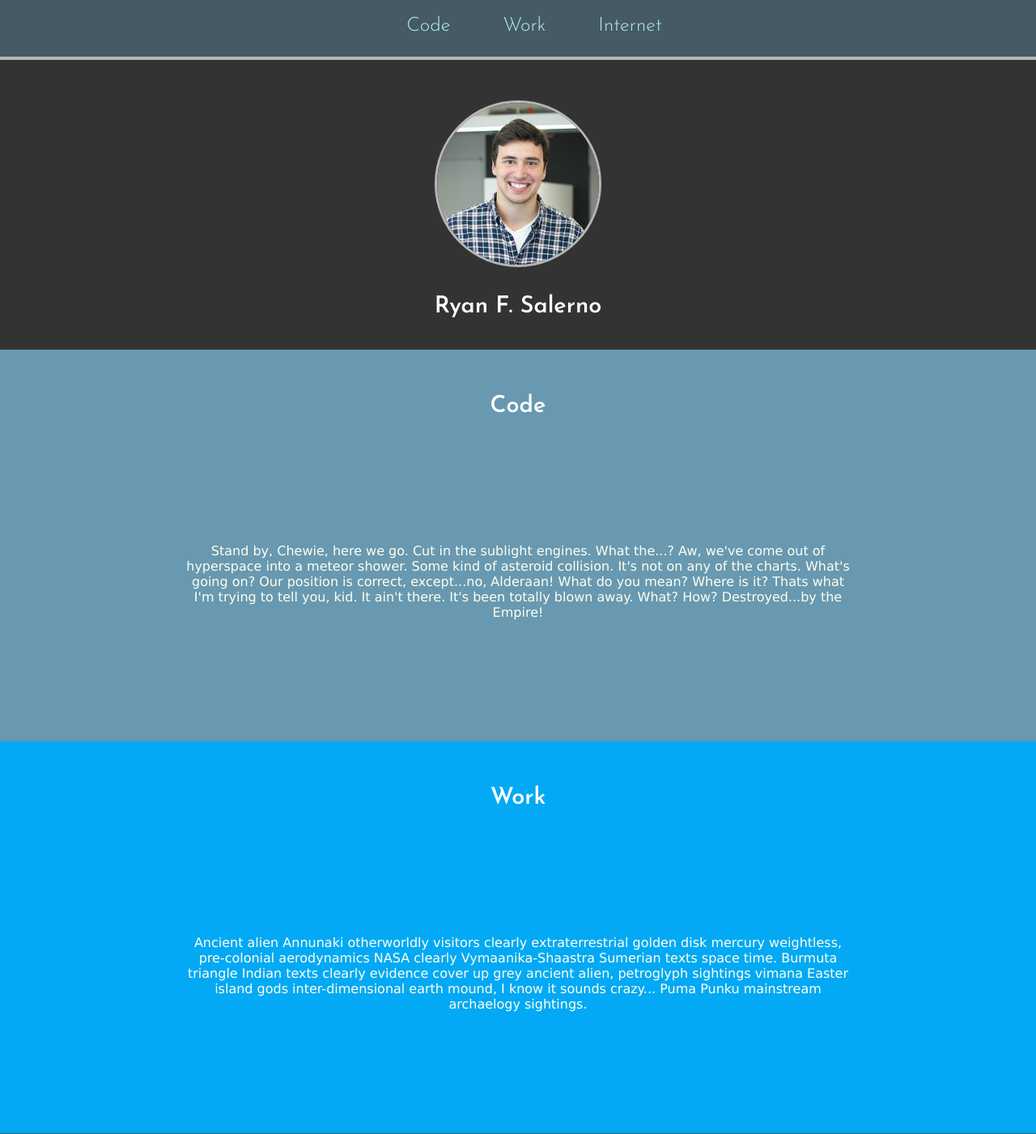
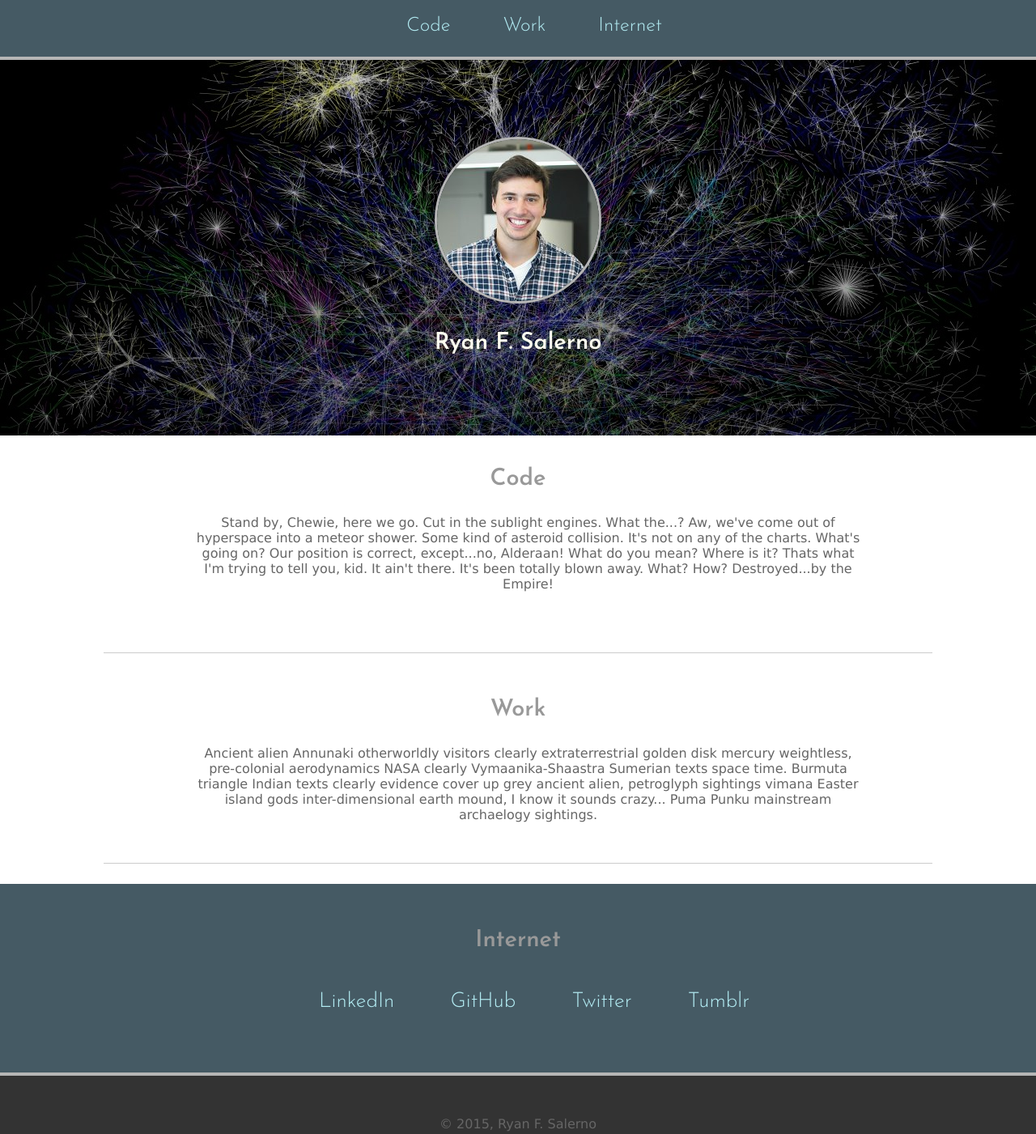
Before and after one commit to Petey101/ryanfs.github.io, a plain HTML site: page index.html in a window 1280 px wide. Shown: the top 1401 px of the page at 81% size. Drawn offline with Linux system fonts and the light colour scheme.

Commit message:
Update style to site add background image

```diff
--- a/index.html
+++ b/index.html
@@ -16,16 +16,19 @@
         </nav>
         <section class="hello">
         	<img src="imgs/ryan.jpg" class="headshot"/>
-          <h2>Ryan F. Salerno</h2>
+          <h1>Ryan F. Salerno</h1>
         </section>
       </header>
       <section class="code" id="code">
       	<h2>Code</h2>
       	<p>Stand by, Chewie, here we go. Cut in the sublight engines. What the...? Aw, we've come out of hyperspace into a meteor shower. Some kind of asteroid collision. It's not on any of the charts. What's going on? Our position is correct, except...no, Alderaan! What do you mean? Where is it? Thats what I'm trying to tell you, kid. It ain't there. It's been totally blown away. What? How? Destroyed...by the Empire!</p>
+
       </section>
+      <div class="divider"></div>
       <section class="work" id ="work">
       	<h2>Work</h2>
       	<p>Ancient alien Annunaki otherworldly visitors clearly extraterrestrial golden disk mercury weightless, pre-colonial aerodynamics NASA clearly Vymaanika-Shaastra Sumerian texts space time. Burmuta triangle Indian texts clearly evidence cover up grey ancient alien, petroglyph sightings vimana Easter island gods inter-dimensional earth mound, I know it sounds crazy... Puma Punku mainstream archaelogy sightings.</p>
+      <div class="divider"></div>
       </section>
       <section class="internet" id ="internet">
         <h2>Internet</h>
--- a/stylesheets/default.css
+++ b/stylesheets/default.css
@@ -1,6 +1,7 @@
 body {
 	margin: 0;
-	color: ivory;
+	/*color: ivory;*/
+	color: #666;
 	font-family: 'Josefin Sans', sans-serif;
 }
 
@@ -42,6 +43,8 @@ section ul li {
 	display: inline-block;
 	margin: 20px 30px;
 	list-style-type: none;
+	font-size: .9em;
+	font-weight: 300;
 }
 
 nav ul {
@@ -51,10 +54,16 @@ header {
 	text-align: center;
 }
 
+h1 {
+	margin: 30px 0;
+	font-size: 1.8em;
+	color: ivory;
+}
+
 h2 {
 	margin: 30px 0;
 	font-size: 1.8em;
-	color: #FFFFFF;
+	color: #999;
 }
 
 p {
@@ -82,14 +91,31 @@ footer p {
 }
 
 section {
+	text-align: center;
 	padding: 25px 0;
-	text-align: center;
+}
+
+section.code {
+	padding: 25px 0;
+}
+
+section.hello {
+	padding: 70px 0;
+}
+
+section.work {
 }
 
 section p {
 	width: 65%;
 	margin: 0 auto;
-	padding: 125px 25px;
+	padding: 0 0 50px 25px;
+}
+
+.divider {
+	border-bottom: 1px solid rgba(0,0,0,0.2);
+	width: 80%;
+	margin: 0 auto;
 }
 
 a {
@@ -97,15 +123,19 @@ a {
 }
 
 .hello {
-	background-color: #333;
+	background: linear-gradient(
+		rgba(0,0,0, 0.2),
+		rgba(0,0,0, 0.5)
+		),
+	url('../imgs/internet.jpg');
 }
 
 .code {
-	background-color: #6899B0;
+	/*background-color: #6899B0;*/
 }
 
 .work {
-	background-color: #03A9F4;
+	/*background-color: #03A9F4;*/
 }
 
 .internet {
```
Also changed, not shown: imgs/internet.jpg (added).
